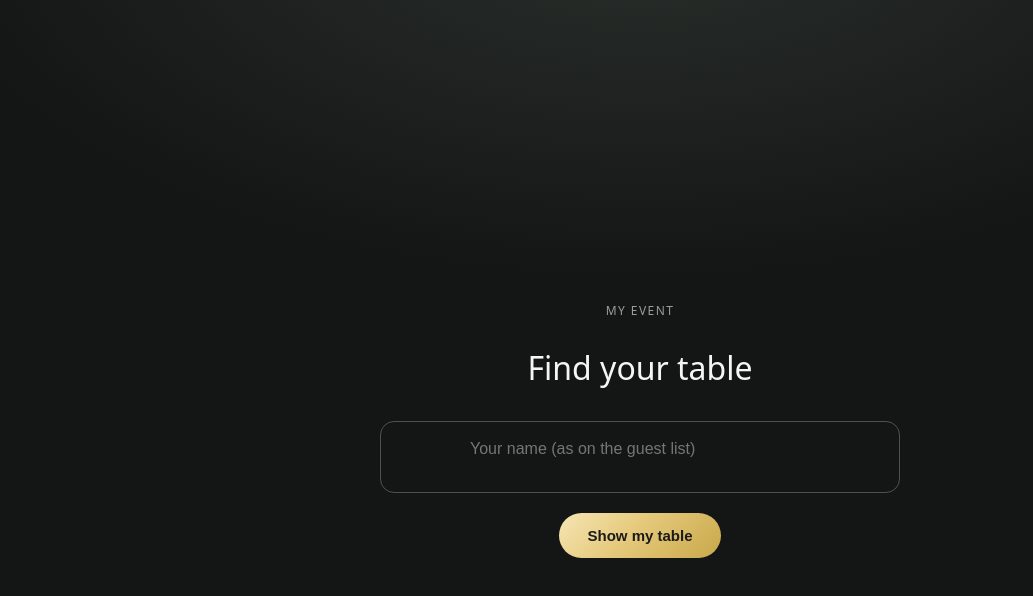
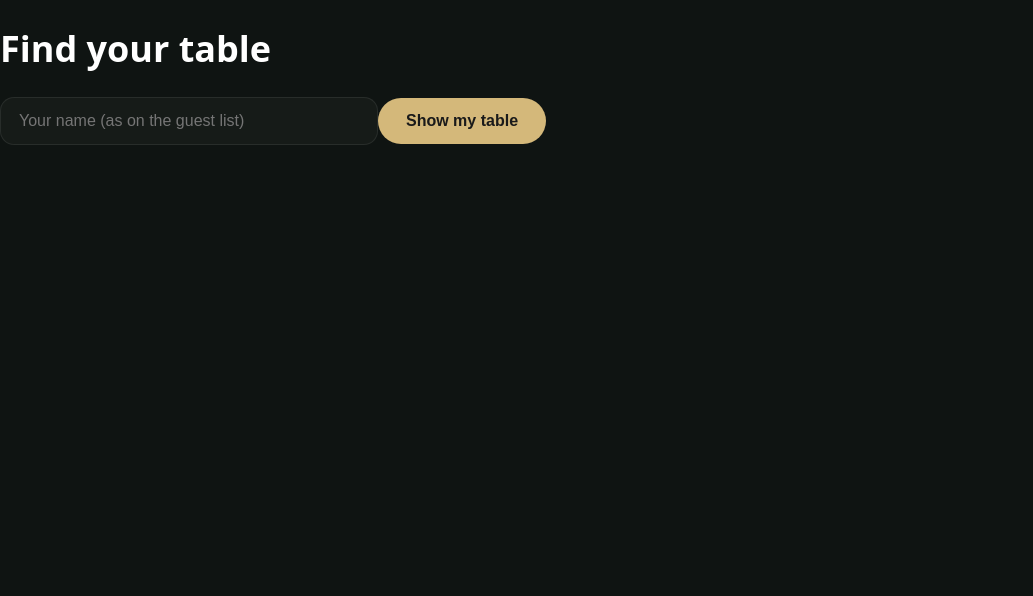
Before and after one commit to softmarkcollective-coder/Modus-web, a Next.js app: page /guest in a window 1280 px wide. Shown: the top 596 px of the page, without its empty margins (0-1033 px from the left). Built offline with nearby package versions, Linux system fonts and the light colour scheme.

Commit message:
Update site

```diff
--- a/app/guest/GuestClient.tsx
+++ b/app/guest/GuestClient.tsx
@@ -1,15 +1,16 @@
 "use client";
 
+import { useSearchParams } from "next/navigation";
 import { useState } from "react";
-import { useSearchParams } from "next/navigation";
 
 type GuestResult = {
-  event: {
+  found: boolean;
+  event?: {
     name: string;
     welcomeText?: string;
     imageUrl?: string;
   };
-  result: {
+  result?: {
     table: number;
   };
 };
@@ -19,127 +20,57 @@ export default function GuestClient() {
   const eventId = searchParams.get("eventId");
 
   const [name, setName] = useState("");
+  const [data, setData] = useState<GuestResult | null>(null);
+  const [error, setError] = useState<string | null>(null);
   const [loading, setLoading] = useState(false);
-  const [error, setError] = useState<string | null>(null);
-  const [data, setData] = useState<GuestResult | null>(null);
 
   async function handleSubmit() {
-    if (!name.trim() || !eventId) return;
+    if (!name || !eventId) return;
 
     setLoading(true);
     setError(null);
     setData(null);
 
-    try {
     const res = await fetch(
-        `/api/guest?name=${encodeURIComponent(name.trim())}&eventId=${eventId}`
+      `/api/guest?name=${encodeURIComponent(name)}&eventId=${encodeURIComponent(eventId)}`
     );
 
-      const json = await res.json();
+    const json: GuestResult = await res.json();
 
     if (!json.found) {
       setError(
-          "We couldn’t find your name on the guest list. Please check the spelling or contact the host."
+        "We couldn't find your name on the guest list. Please check the spelling or contact the host."
       );
+      setLoading(false);
       return;
     }
 
     setData(json);
-    } catch {
-      setError("Something went wrong. Please try again.");
-    } finally {
     setLoading(false);
-    }
   }
 
   return (
-    <main
-      style={{
-        minHeight: "100vh",
-        display: "flex",
-        alignItems: "center",
-        justifyContent: "center",
-        background:
-          "radial-gradient(1200px 600px at 50% -10%, #2a2f2c 0%, #141615 60%)",
-        color: "#f5f5f5",
-        padding: 24,
-      }}
-    >
-      <section style={{ width: "100%", maxWidth: 520, textAlign: "center" }}>
-        {!data && (
-          <>
-            <p
-              style={{
-                letterSpacing: "0.12em",
-                textTransform: "uppercase",
-                opacity: 0.6,
-                fontSize: 12,
-                marginBottom: 8,
-              }}
-            >
-              My event
-            </p>
+    <div className="guest-wrapper">
+      <h1>Find your table</h1>
 
-            <h1 style={{ fontSize: 32, marginBottom: 32, fontWeight: 500 }}>
-              Find your table
-            </h1>
-
-            <div
-              style={{
-                border: "1px solid rgba(255,255,255,0.25)",
-                borderRadius: 14,
-                padding: 6,
-                marginBottom: 20,
-              }}
-            >
       <input
         value={name}
         onChange={(e) => setName(e.target.value)}
         placeholder="Your name (as on the guest list)"
-                style={{
-                  width: "100%",
-                  background: "transparent",
-                  border: "none",
-                  outline: "none",
-                  color: "#fff",
-                  fontSize: 16,
-                  padding: "12px 14px",
-                }}
       />
-            </div>
 
-            <button
-              onClick={handleSubmit}
-              disabled={loading || !eventId}
-              style={{
-                borderRadius: 999,
-                padding: "14px 28px",
-                fontSize: 15,
-                fontWeight: 600,
-                background:
-                  "linear-gradient(135deg, #f6e6b4 0%, #e5c97b 45%, #c9a84a 100%)",
-                border: "none",
-                cursor: "pointer",
-              }}
-            >
-              {loading ? "Finding your table…" : "Show my table"}
+      <button onClick={handleSubmit} disabled={loading}>
+        Show my table
       </button>
 
-            {error && (
-              <p style={{ marginTop: 24, opacity: 0.75 }}>{error}</p>
+      {error && <p className="error">{error}</p>}
+
+      {data?.found && (
+        <div className="result">
+          <p>Your table number:</p>
+          <strong>{data.result?.table}</strong>
+        </div>
       )}
-          </>
-        )}
-
-        {data && (
-          <>
-            <p style={{ opacity: 0.6 }}>You are seated at</p>
-            <h2 style={{ fontSize: 36, color: "#e5c97b" }}>
-              Table {data.result.table}
-            </h2>
-          </>
-        )}
-      </section>
-    </main>
+    </div>
   );
 }
--- a/app/guest/page.tsx
+++ b/app/guest/page.tsx
@@ -3,23 +3,7 @@ import GuestClient from "./GuestClient";
 
 export default function GuestPage() {
   return (
-    <Suspense
-      fallback={
-        <main
-          style={{
-            minHeight: "100vh",
-            display: "flex",
-            alignItems: "center",
-            justifyContent: "center",
-            background:
-              "radial-gradient(1200px 600px at 50% -10%, #2a2f2c 0%, #141615 60%)",
-            color: "#f5f5f5",
-          }}
-        >
-          Loading…
-        </main>
-      }
-    >
+    <Suspense fallback={null}>
       <GuestClient />
     </Suspense>
   );
```
Lines whose indentation alone changed are shown as unchanged.
